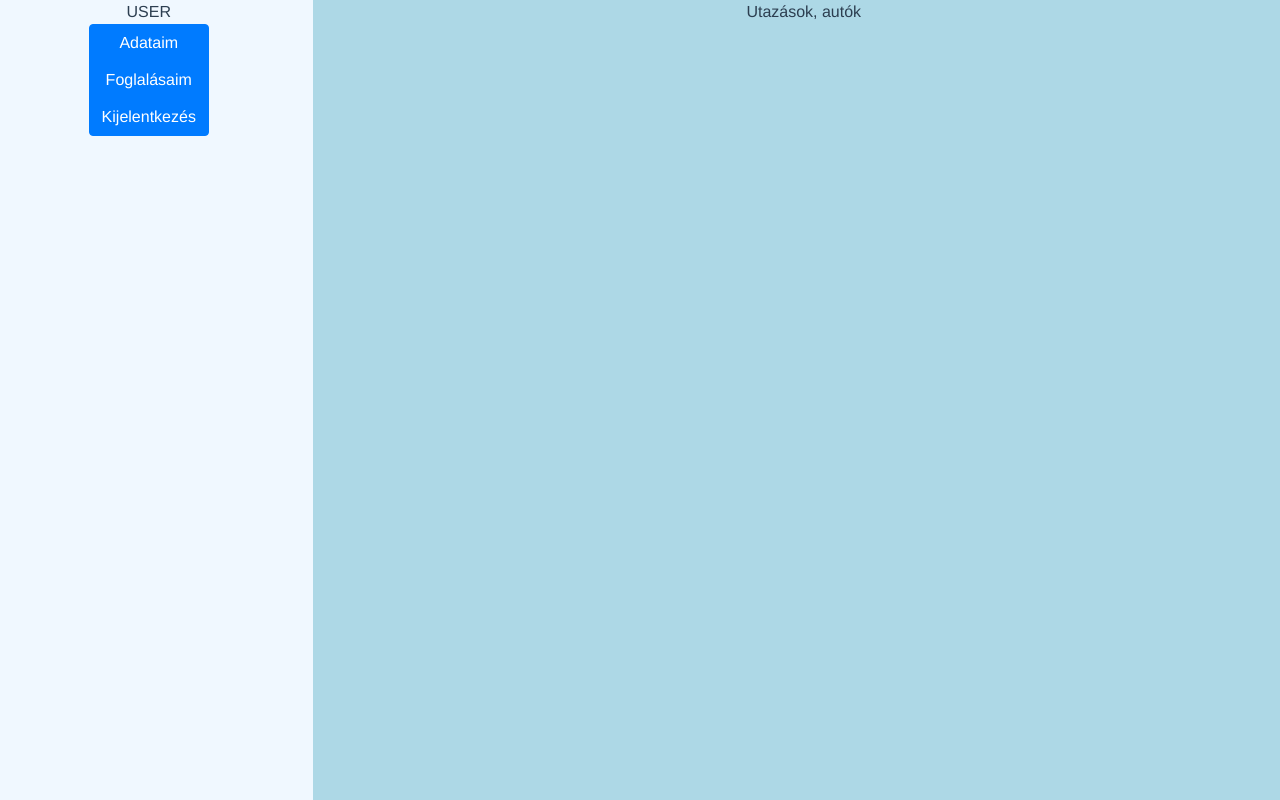
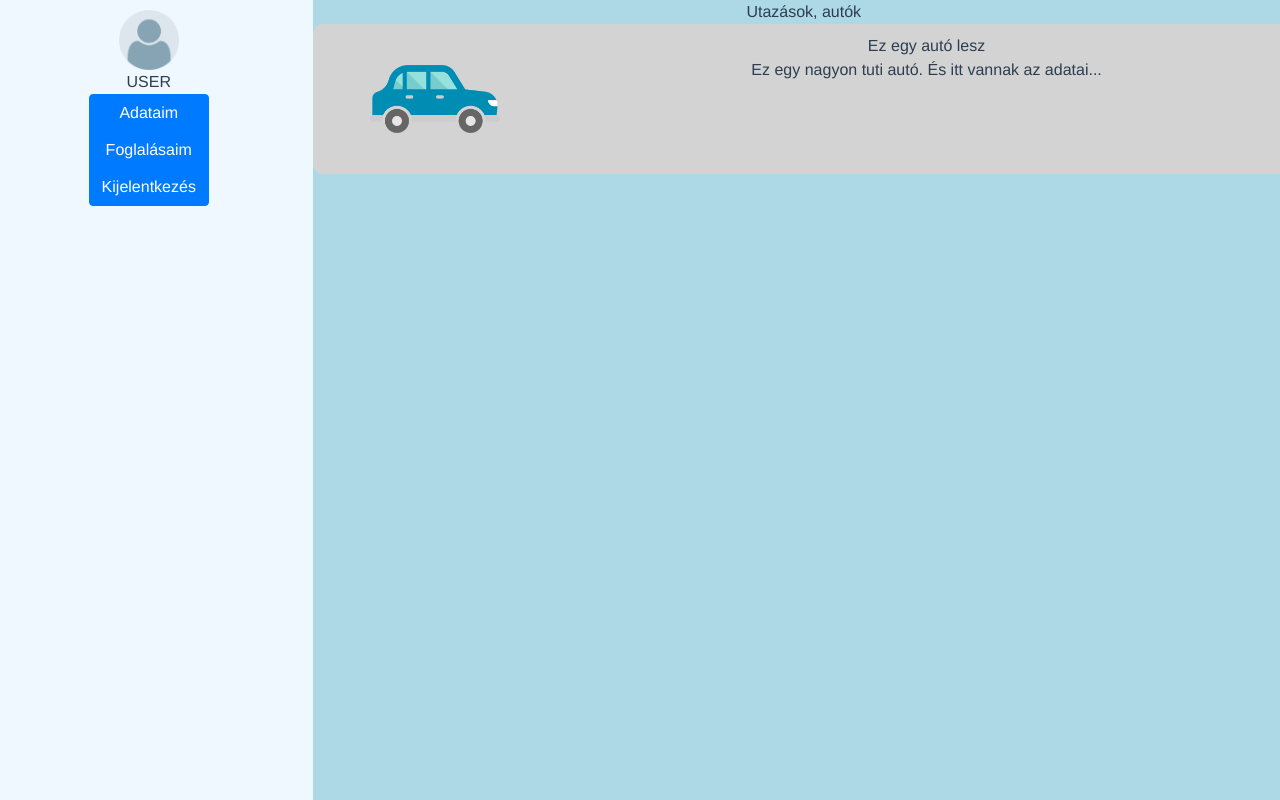
Before and after one commit to Bencece/CarPoolNew, a Vue app in the folder client/: page /home in a window 1280 px wide. Built offline with nearby package versions, Linux system fonts and the light colour scheme.

Commit message:
update home design #1

```diff
--- a/client/src/components/Home.vue
+++ b/client/src/components/Home.vue
@@ -1,7 +1,8 @@
 <template>
-    <div class="row">
+    <div class="row" id="box">
         <div class="col-sm-3" id="sidenav">
             <div>
+                <img src="../assets/user.png" width="20%"/><br/>
                 USER
             </div>
             <div class="btn-group-vertical">
@@ -10,7 +11,20 @@
                 <button type="button" class="btn btn-primary">Kijelentkezés</button>
             </div>
         </div>
-        <div class="col-sm-9" id="content">Utazások, autók</div>
+        <div class="col-sm-9" id="content">
+            <div>
+                Utazások, autók
+            </div>
+            <div class="doboz row">
+                <div class="col-sm-3">
+                    <img src="../assets/car.png" width="130px"/>
+                </div>
+                <div class="col-sm-9">
+                    <p>Ez egy autó lesz<br/>
+                    Ez egy nagyon tuti autó. És itt vannak az adatai...</p>
+                </div>
+            </div>
+        </div>
     </div>
 </template>
 <script>
@@ -29,11 +43,12 @@ export default {
 </script>
 
 <style>
-.row{
+#box{
     height: 100vh;
 }
 #sidenav{
     background-color: aliceblue;
+    padding-top: 10px;
 }
 #content{
     background-color: lightblue;
@@ -41,4 +56,12 @@ export default {
 #buttons{
     align-items: center;
 }
+.doboz{
+    background-color: lightgray;
+    border-radius: 10px 10px 10px 10px;
+    padding-top: 10px;
+    padding-bottom: 10px;
+    margin-left: 5px;
+    margin-right: 5px;
+}
 </style>
```
Also changed, not shown: client/src/assets/car.png (added), client/src/assets/user.png (added).
